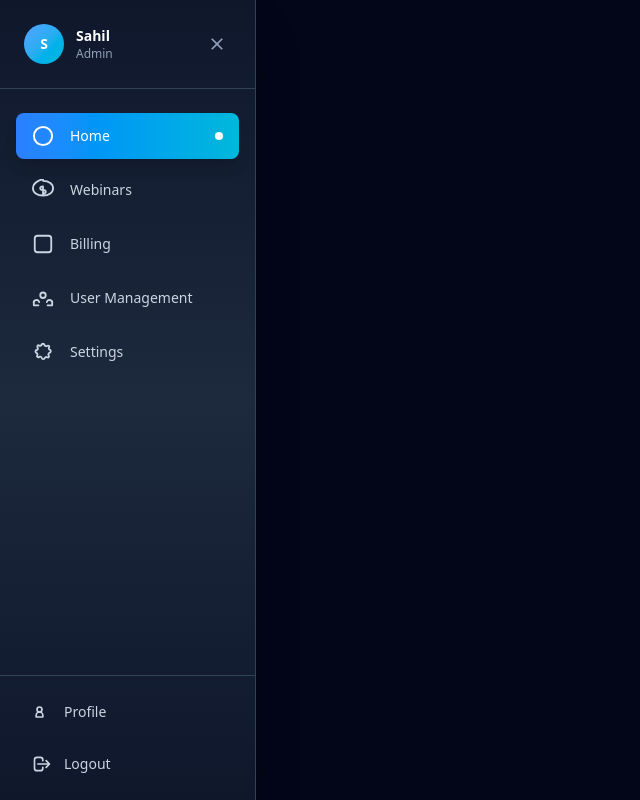
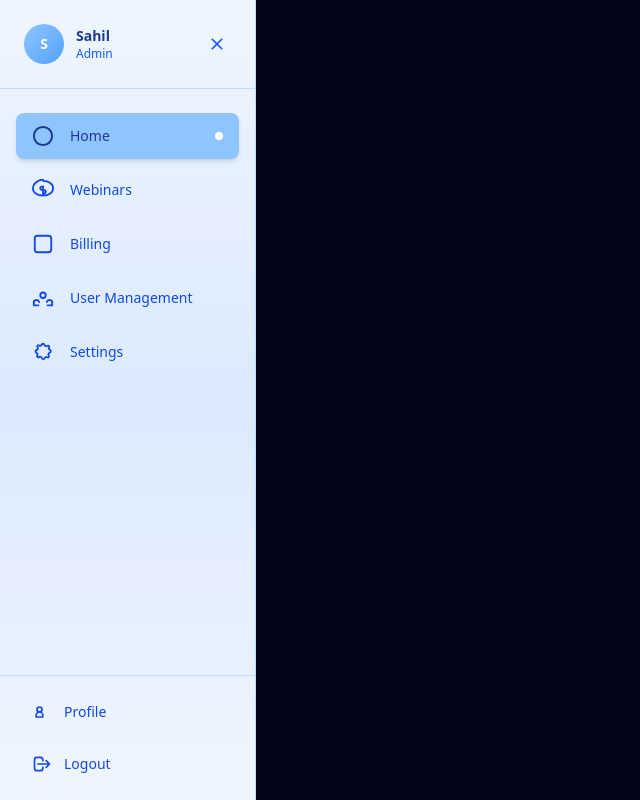
Before and after one commit to Sahil-Singh23/Webinar-App, a React (Vite) app: page / in a window 1280 px wide. Shown: the whole page, without its empty margins (0-640 px from the left). Built offline with nearby package versions, Linux system fonts and the light colour scheme.

Commit message:
updated sidebar

```diff
--- a/src/Componentss/Sidebar.jsx
+++ b/src/Componentss/Sidebar.jsx
@@ -12,20 +12,20 @@ const Sidebar = () => {
   ]
 
   return (
-    <section className='min-h-screen w-1/5 bg-gradient-to-b from-slate-900 via-slate-800 to-slate-900 hidden md:flex flex-col border-r border-slate-700 shadow-2xl'>
+    <section className='min-h-screen w-1/5 bg-gradient-to-b from-blue-50 via-blue-100 to-blue-50 hidden md:flex flex-col border-r border-blue-200 shadow-lg'>
       {/* Header/Profile Section */}
-      <div className='p-6 border-b border-slate-700'>
+      <div className='p-6 border-b border-blue-200'>
         <div className='flex items-center justify-between'>
           <div className='flex items-center gap-3'>
-            <div className='w-10 h-10 rounded-full bg-gradient-to-br from-blue-400 to-cyan-500 flex items-center justify-center'>
+            <div className='w-10 h-10 rounded-full bg-gradient-to-br from-blue-300 to-blue-400 flex items-center justify-center'>
               <span className='text-white font-bold text-sm'>S</span>
             </div>
             <div>
-              <p className='text-white font-semibold text-sm'>Sahil</p>
-              <p className='text-slate-400 text-xs'>Admin</p>
+              <p className='text-blue-900 font-semibold text-sm'>Sahil</p>
+              <p className='text-blue-600 text-xs'>Admin</p>
             </div>
           </div>
-          <button className='text-slate-400 hover:text-white transition-colors p-1 hover:bg-slate-700 rounded-lg'>
+          <button className='text-blue-600 hover:text-blue-900 transition-colors p-1 hover:bg-blue-200 rounded-lg'>
             <svg width="20px" height="20px" viewBox="0 0 24 24" fill="none" xmlns="http://www.w3.org/2000/svg">
               <path d="M19 6.41L17.59 5 12 10.59 6.41 5 5 6.41 10.59 12 5 17.59 6.41 19 12 13.41 17.59 19 19 17.59 13.41 12 19 6.41Z" fill="currentColor"/>
             </svg>
@@ -42,8 +42,8 @@ const Sidebar = () => {
             onClick={() => setActiveLink(item.id)}
             className={`flex items-center gap-4 px-4 py-3 rounded-lg transition-all duration-200 group ${
               activeLink === item.id
-                ? 'bg-gradient-to-r from-blue-500 to-cyan-500 text-white shadow-lg'
-                : 'text-slate-300 hover:bg-slate-700/50 hover:text-white'
+                ? 'bg-blue-300 text-blue-900 shadow-md'
+                : 'text-blue-700 hover:bg-blue-200/60 hover:text-blue-900'
             }`}
           >
             <svg width="22px" height="22px" viewBox="0 0 24 24" fill="none" xmlns="http://www.w3.org/2000/svg" className={`transition-transform duration-200 ${activeLink === item.id ? 'scale-110' : 'group-hover:scale-110'}`}>
@@ -58,15 +58,15 @@ const Sidebar = () => {
       </nav>
 
       {/* Bottom Section */}
-      <div className='p-4 border-t border-slate-700 space-y-3'>
-        <button className='w-full flex items-center gap-3 px-4 py-2.5 rounded-lg text-slate-300 hover:bg-slate-700/50 hover:text-white transition-all duration-200 text-sm font-medium'>
+      <div className='p-4 border-t border-blue-200 space-y-3'>
+        <button className='w-full flex items-center gap-3 px-4 py-2.5 rounded-lg text-blue-700 hover:bg-blue-200/70 hover:text-blue-900 transition-all duration-200 text-sm font-medium'>
           <svg width="20px" height="20px" viewBox="0 0 24 24" fill="none" xmlns="http://www.w3.org/2000/svg">
             <path d="M9 12a3 3 0 100-6 3 3 0 000 6z" stroke="currentColor" strokeWidth="2" strokeLinecap="round" strokeLinejoin="round" fill="none"/>
             <path d="M9 12c2.21 0 4 1.79 4 4v2H5v-2c0-2.21 1.79-4 4-4z" stroke="currentColor" strokeWidth="2" strokeLinecap="round" strokeLinejoin="round" fill="none"/>
           </svg>
           <span>Profile</span>
         </button>
-        <button className='w-full flex items-center gap-3 px-4 py-2.5 rounded-lg text-slate-300 hover:bg-red-500/10 hover:text-red-400 transition-all duration-200 text-sm font-medium'>
+        <button className='w-full flex items-center gap-3 px-4 py-2.5 rounded-lg text-blue-700 hover:bg-blue-300/30 hover:text-blue-900 transition-all duration-200 text-sm font-medium'>
           <svg width="20px" height="20px" viewBox="0 0 24 24" fill="none" xmlns="http://www.w3.org/2000/svg">
             <path d="M17 16l4-4m0 0l-4-4m4 4H7m6 4v1a3 3 0 01-3 3H6a3 3 0 01-3-3V7a3 3 0 013-3h4a3 3 0 013 3v1" stroke="currentColor" strokeWidth="2" strokeLinecap="round" strokeLinejoin="round"/>
           </svg>
```
